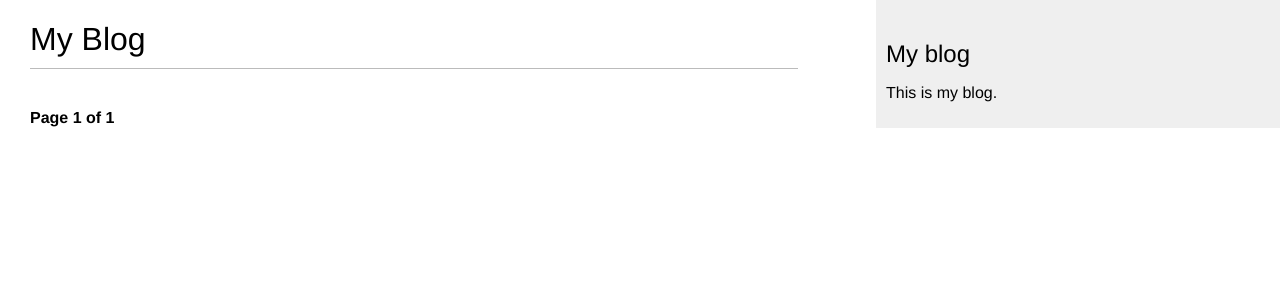
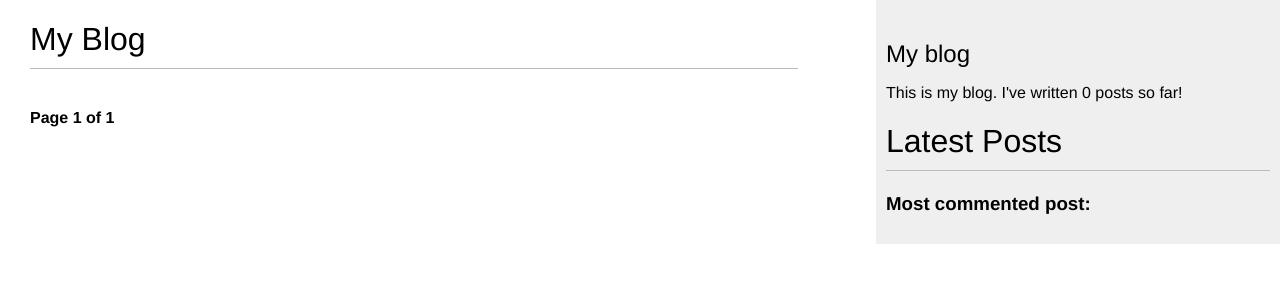
Before and after one commit to Femi-ID/BlogApp-Django, a Django app: page /blog/ in a window 1280 px wide. Shown: the top 300 px of the page. Run offline with Django 3.2, Linux system fonts and the light colour scheme; data that the repository does not hold is empty.

Commit message:
created custom template tags and filters

```diff
--- a/blog/templates/blog/base.html
+++ b/blog/templates/blog/base.html
@@ -1,4 +1,5 @@
 <!DOCTYPE html>
+{% load blog_tags %}
 {% load static %}
 <html lang="en">
 <head>
@@ -14,7 +15,19 @@
 
   <div id="sidebar">
     <h2>My blog</h2>
-    <p>This is my blog.</p>
+    <p>This is my blog. I've written {% total_posts %} posts so far!</p>
+    <h1>Latest Posts</h1>
+    {% show_latest_posts 3 %}
+
+    <h3>Most commented post:</h3>
+    {% get_most_commented_posts as most_commented_posts %}
+    <ul>
+      {% for post in most_commented_posts %}
+    <li>
+      <a href="{{ post.get_absolute_url }}">{{ post.title }}</a>
+    </li>
+    {% endfor %}
+    </ul>
   </div>
 </body>
 </html>
--- a/blog/templates/blog/post/detail.html
+++ b/blog/templates/blog/post/detail.html
@@ -5,6 +5,7 @@
 </head>
 <body>
     {% extends 'blog/base.html' %}
+    {% load blog_tags %}
 
     {% block title %} {{ post.title }} {% endblock %}
 
@@ -20,7 +21,7 @@
             <p class="date">
                 Published {{ post.publish}} by {{ post.author }}
             </p>
-            {{ post.body|linebreaks }}
+            {{ post.body|markdown }}
 
             {% with comments.count as total_comments %}
                 {{ total_comments }} comment{{ total_comments|pluralize }}
--- /dev/null
+++ b/blog/templates/blog/post/latest_posts.html
@@ -0,0 +1,16 @@
+<!DOCTYPE html>
+<html lang="en">
+<head>
+    <meta charset="UTF-8">
+    <title>Title</title>
+</head>
+<body>
+  <ul>
+    {% for post in latest_posts %}
+      <li>
+        <a href="{{ post.get_absolute_url }}">{{ post.title}}</a>
+      </li>
+    {% endfor %}
+  </ul>
+</body>
+</html>
--- a/blog/templates/blog/post/list.html
+++ b/blog/templates/blog/post/list.html
@@ -5,6 +5,8 @@
 </head>
 <body>
     {% extends 'blog/base.html' %}
+    {% load blog_tags %}
+
     {% block title %} My Blog {% endblock %}
 
     {% block content %}
@@ -27,7 +29,8 @@
             <p class="date">
                 Published: {{ post.publish }} by {{ post.author }}
             </p>
-            {{ post.body|truncatewords:10|linebreaks }}
+<!--            {{ post.body|truncatewords:10|linebreaks }}-->
+            {{ post.body|markdown|truncatewords_html:10 }}
         {% endfor %}
 
         {% include "pagination.html" with page=posts %}
--- /dev/null
+++ b/blog/templatetags/blog_tags.py
@@ -0,0 +1,44 @@
+from django import template
+from ..models import Post
+from django.db.models import Count
+from django.utils.safestring import mark_safe
+import markdown
+
+register = template.Library()
+# Each module that contains template tags needs to define a variable called register to be a valid tag library
+
+# • simple_tag: Processes the data and returns a string
+# • inclusion_tag: Processes the data and returns a rendered template
+
+
+@register.simple_tag
+def total_posts():
+    return Post.published.count()
+
+
+@register.inclusion_tag('blog/post/latest_posts.html')
+def show_latest_posts(count=5):
+    latest_posts = Post.published.order_by('-publish')[:count]
+    return {'latest_posts': latest_posts}
+# Using an inclusion tag, you can render a template with context variables returned by your template tag.
+
+
+@register.simple_tag
+def get_most_commented_posts(count=5):
+    return Post.published.annotate(total_comments=Count('comments')).order_by('-total_comments')[:count]
+
+
+"""You can find the list of Django's built-in template filters at https://docs.djangoproject.com/en/3.0/ref/templates/builtins/#built-in-filter-reference
+learn the basics of the markdown format at https://daringfireball.net/projects/markdown/basics."""
+
+# CUSTOM TEMPLATE FILTERS
+# more information about custom filters (how to customize your template filter) at
+# https://docs.djangoproject.com/en/3.0/howto/custom-templatetags/#writing-custom-template-filters.
+
+@register.filter(name='markdown')
+def markdown_format(text):
+    return mark_safe(markdown.markdown(text))
+# By default, Django will not trust any HTML code and will escape it before placing it in the output.
+# The only exceptions are variables that are marked as safe from escaping.
+# This behavior prevents Django from outputting potentially dangerous HTML
+# and allows you to create exceptions for returning safe HTML.
--- a/blog/views.py
+++ b/blog/views.py
@@ -7,6 +7,9 @@ from django.core.mail import send_mail
 from taggit.models import Tag
 from django.db.models import Count
 # Create your views here.
+# Always make sure u don't make changes after committing and pushing changes to 'master'
+# (when you're still on the master branch) with the mindset of switching branches.
+# make sure the last thing you do before leaving a branch to work on another is to: (add file and commit file)
 
 
 class PostListView(ListView):
```
Also changed, not shown: blog/templatetags/__init__.py (added).
